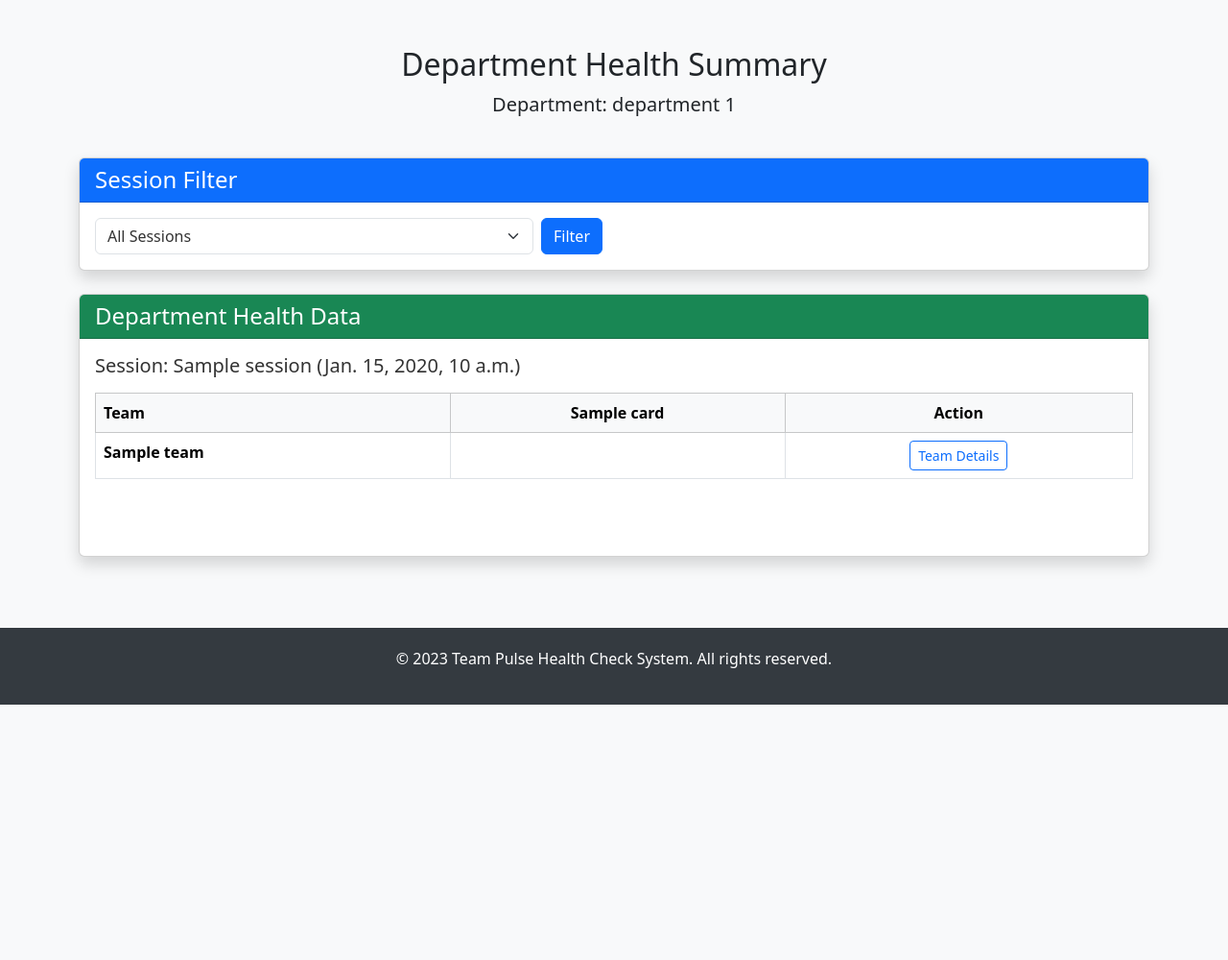
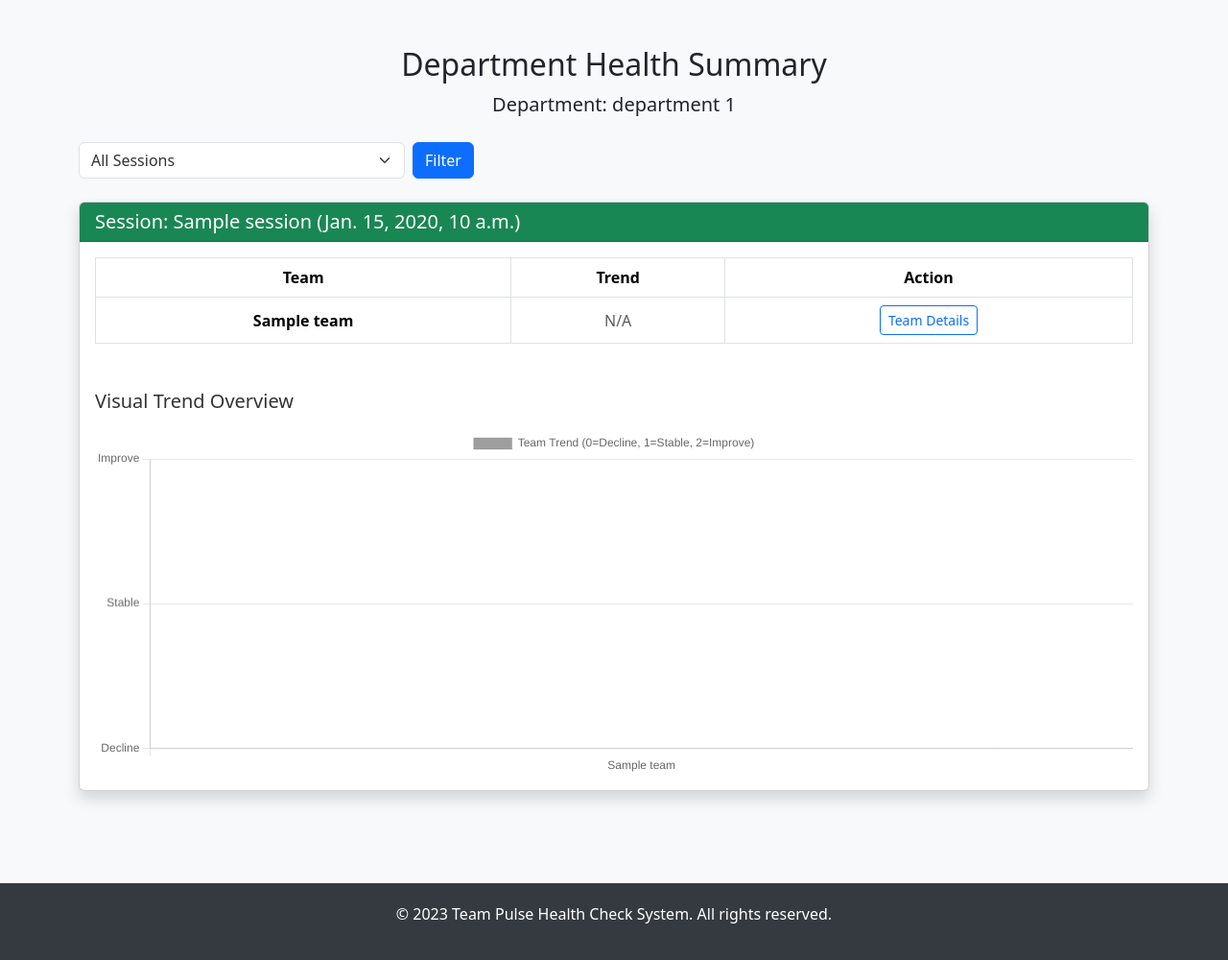
Before and after one commit to 33light/CourseWork-Sky, a Django app: template health_check_system/templates/health_cards/department_summary.html in a window 1280 px wide. Shown: the part 66-1066 px from the top of the page at 96% size. Before the commit the page ends 800 px from the top, so only its background shows below. Run offline with Django 5.2, Linux system fonts and the light colour scheme; data comes from the database, SQL or seed files in the repository; the template is opened without the code that fills it: values that come from a table or form of the project are taken from there, most other values are stand-ins (such as "Sample title", 1, 10 or a date in 2020); parts of the project's set-up code (start-up, migrations or seed data) failed here and were passed over; some libraries are stand-ins or nearby versions.

Commit message:
Update department_summary.html

```diff
--- a/health_check_system/templates/health_cards/department_summary.html
+++ b/health_check_system/templates/health_cards/department_summary.html
@@ -1,26 +1,15 @@
 {% extends 'base.html' %}
-{% load custom_filters %}
-
 {% block content %}
 <div class="container py-5">
-    <div class="row mb-4">
-        <div class="col-12 text-center">
+    <div class="text-center mb-4">
         <h2>Department Health Summary</h2>
         <p class="lead">Department: {{ department.name }}</p>
     </div>
-    </div>
 
-    <div class="row mb-4">
-        <div class="col-12">
-            <div class="card shadow">
-                <div class="card-header bg-primary text-white d-flex justify-content-between align-items-center">
-                    <h4 class="m-0">Session Filter</h4>
-                </div>
-                <div class="card-body">
-                    <div class="row">
-                        <div class="col-md-6">
-                            <form method="get" class="d-flex">
-                                <select class="form-select me-2" name="session_id" id="session-select">
+    <form method="get" class="mb-4">
+        <div class="row g-2 align-items-center">
+            <div class="col-auto">
+                <select name="session_id" class="form-select">
                     <option value="">All Sessions</option>
                     {% for session in sessions %}
                     <option value="{{ session.id }}" {% if selected_session_id == session.id|stringformat:"i" %}selected{% endif %}>
@@ -28,93 +17,109 @@
                     </option>
                     {% endfor %}
                 </select>
-                                <button type="submit" class="btn btn-primary">Filter</button>
-                            </form>
+            </div>
+            <div class="col-auto">
+                <button class="btn btn-primary">Filter</button>
             </div>
         </div>
-                </div>
-            </div>
-        </div>
-    </div>
+    </form>
 
-    <div class="row">
-        <div class="col-12">
-            <div class="card shadow">
+    {% for session, teams_data in summary_data.items %}
+    <div class="card shadow mb-5">
         <div class="card-header bg-success text-white">
-                    <h4 class="m-0">Department Health Data</h4>
+            <h5 class="m-0">Session: {{ session.name }} ({{ session.date }})</h5>
         </div>
         <div class="card-body">
-                    {% if summary_data %}
-                    {% for session, teams_data in summary_data.items %}
-                    <div class="mb-5">
-                        <h5 class="mb-3">Session: {{ session.name }} ({{ session.date }})</h5>
-
-                        <div class="table-responsive">
-                            <table class="table table-bordered">
-                                <thead class="table-light">
+            <table class="table table-bordered text-center align-middle">
+                <thead>
                     <tr>
                         <th>Team</th>
-                                        {% for card in session.cards.all %}
-                                        <th class="text-center">{{ card.name }}</th>
-                                        {% endfor %}
-                                        <th class="text-center">Action</th>
+                        <th>Trend</th>
+                        <th>Action</th>
                     </tr>
                 </thead>
                 <tbody>
-                                    {% for team, cards_data in teams_data.items %}
+                    {% for team, data in teams_data.items %}
                     <tr>
                         <td><strong>{{ team.name }}</strong></td>
+                        <td>
+                            {% if data.trend == "Improve" %}
+                            <span class="text-success fw-bold">Improve</span>
+                            {% elif data.trend == "Decline" %}
+                            <span class="text-danger fw-bold">Decline</span>
+                            {% elif data.trend == "Stable" %}
+                            <span class="text-warning fw-bold">Stable</span>
+                            {% else %}
+                            <span class="text-muted">N/A</span>
+                            {% endif %}
+                        </td>
+                        <td>
+                            <a href="{% url 'team_summary' team.id %}?session_id={{ selected_session_id }}" class="btn btn-outline-primary btn-sm">Team Details</a>
 
-                                        {% for card in session.cards.all %}
-                                        {% with counts=cards_data|get:card %}
-                                        <td class="text-center">
-                                            <div class="health-summary justify-content-center">
-                                                {% if counts.green > 0 %}
-                                                <div class="health-indicator green" title="Green: {{ counts.green }}"></div>
-                                                {% endif %}
-
-                                                {% if counts.amber > 0 %}
-                                                <div class="health-indicator amber" title="Amber: {{ counts.amber }}"></div>
-                                                {% endif %}
-
-                                                {% if counts.red > 0 %}
-                                                <div class="health-indicator red" title="Red: {{ counts.red }}"></div>
-                                                {% endif %}
-                                            </div>
-                                        </td>
-                                        {% endwith %}
-                                        {% endfor %}
-
-                                        <td class="text-center">
-                                            <a href="{% url 'team_summary_with_session' team.id session.id %}" class="btn btn-sm btn-outline-primary">Team Details</a>
                         </td>
                     </tr>
                     {% endfor %}
                 </tbody>
             </table>
+
+            <!-- Chart Section -->
+            <div class="mt-5">
+                <h5 class="mb-3">Visual Trend Overview</h5>
+                <canvas id="trendChart_{{ session.id }}" height="100"></canvas>
+            </div>
         </div>
     </div>
     {% endfor %}
-                    {% else %}
-                    <div class="alert alert-info">
-                        <p class="mb-0">No health check data available for this department and session selection.</p>
-                    </div>
-                    {% endif %}
-                </div>
-            </div>
-        </div>
-    </div>
 </div>
 
-{% block extra_js %}
+<!-- Chart.js CDN -->
+<script src="https://cdn.jsdelivr.net/npm/chart.js"></script>
+
+<!-- Generate Chart Data for Each Session -->
 <script>
-    document.getElementById('session-select').addEventListener('change', function() {
-        if (this.value) {
-            window.location.href = '{% url "department_summary" department.id %}/' + this.value + '/';
-        } else {
-            window.location.href = '{% url "department_summary" department.id %}';
+    {% for session, teams_data in summary_data.items %}
+    const ctx{{ session.id }} = document.getElementById('trendChart_{{ session.id }}').getContext('2d');
+    const trendLabels{{ session.id }} = [{% for team, data in teams_data.items %}"{{ team.name }}",{% endfor %}];
+    const trendData{{ session.id }} = [{% for team, data in teams_data.items %}
+        {% if data.trend == "Improve" %}2
+        {% elif data.trend == "Stable" %}1
+        {% elif data.trend == "Decline" %}0
+        {% else %}-1
+        {% endif %},
+    {% endfor %}];
+
+    new Chart(ctx{{ session.id }}, {
+        type: 'bar',
+        data: {
+            labels: trendLabels{{ session.id }},
+            datasets: [{
+                label: 'Team Trend (0=Decline, 1=Stable, 2=Improve)',
+                data: trendData{{ session.id }},
+                backgroundColor: trendData{{ session.id }}.map(value => {
+                    if (value === 2) return '#4caf50';
+                    if (value === 1) return '#ff9800';
+                    if (value === 0) return '#f44336';
+                    return '#9e9e9e'; // for N/A
+                }),
+                borderWidth: 1
+            }]
+        },
+        options: {
+            responsive: true,
+            scales: {
+                y: {
+                    min: 0,
+                    max: 2,
+                    ticks: {
+                        stepSize: 1,
+                        callback: function(value) {
+                            return value === 2 ? 'Improve' : value === 1 ? 'Stable' : value === 0 ? 'Decline' : 'N/A';
+                        }
+                    }
+                }
+            }
         }
     });
+    {% endfor %}
 </script>
 {% endblock %}
-{% endblock %}
```
Lines whose indentation alone changed are shown as unchanged.
